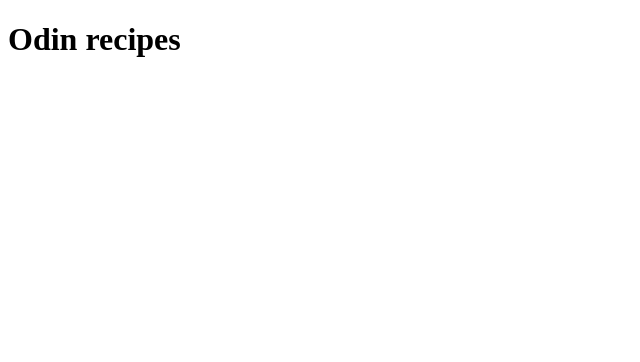
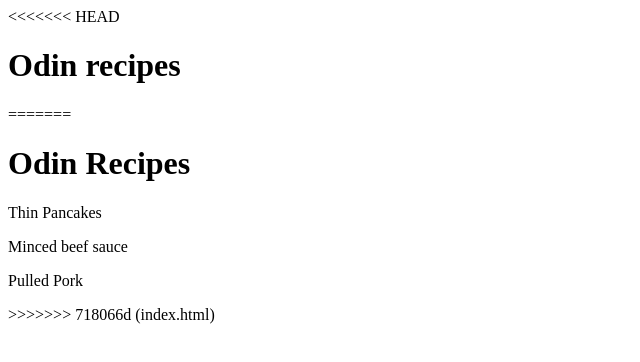
Before and after one commit to skbonzo/odin-recipes, a plain HTML site: page index.html in a window 1280 px wide. Shown: the whole page, without its empty margins (0-640 px from the left). Drawn offline with Linux system fonts and the light colour scheme.

Commit message:
added changes to index.html

```diff
--- a/index.html
+++ b/index.html
@@ -6,8 +6,15 @@
     </head>
 
     <body>
+<<<<<<< HEAD
         <h1>Odin recipes</h1>
 
+=======
+        <h1>Odin Recipes</h1>
+        <p><a>Thin Pancakes</a></p>
+        <p><a>Minced beef sauce</a></p>
+        <p><a>Pulled Pork</a></p>
+>>>>>>> 718066d (index.html)
 
 
     </body>
```
Also changed, not shown: recipes/minced-beef-sauce.html (added), recipes/pullled-pork.html (added), recipes/recipes-images/minced-beef-sauce.jpeg (added), recipes/recipes-images/pulled-pork.jpg.webp (added), recipes/recipes-images/thin-pancakes.jpg (added), recipes/thin-pancakes.html (added).
